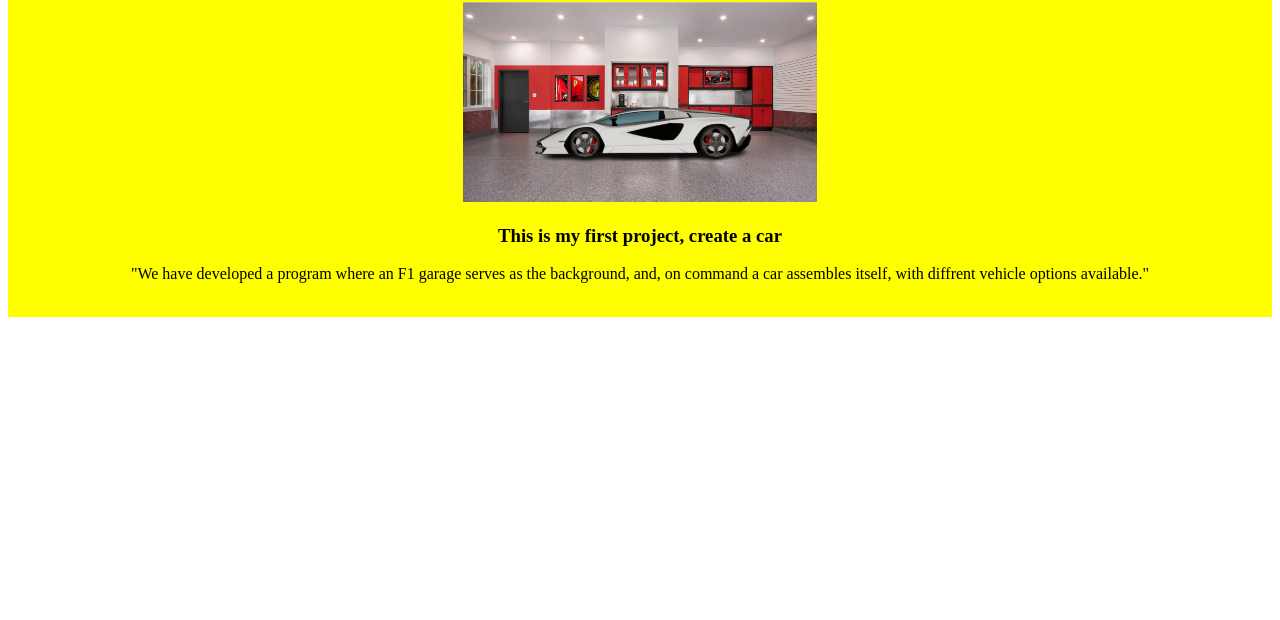
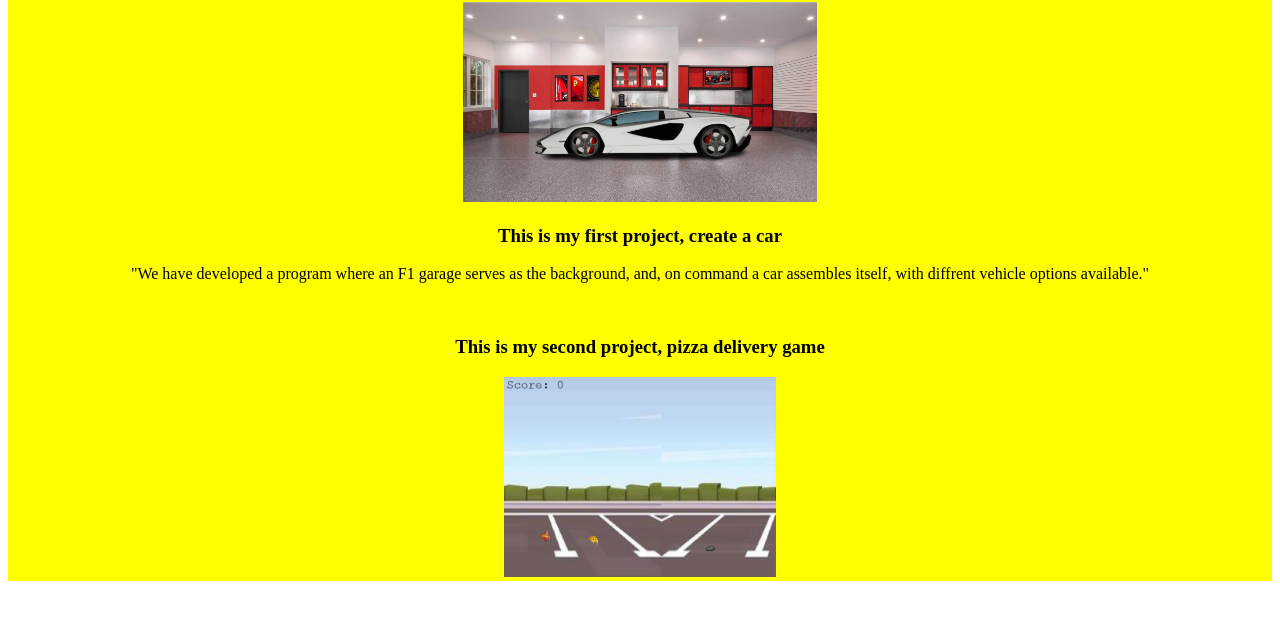
Before and after one commit to TarunK891/csp2024, a plain HTML site: page portfolio.html in a window 1280 px wide. Shown: the part 104-724 px from the top of the page. Drawn offline with Linux system fonts and the light colour scheme.

Commit message:
Pizza delivery heading
Added heading for the second project

```diff
--- a/portfolio.html
+++ b/portfolio.html
@@ -14,6 +14,11 @@
 <h3>This is my first project, create a car</h3>
 <p>"We have developed a program where an F1 garage serves as the background, and, on command a car assembles itself, with diffrent vehicle options available."</p>
 <br>
+<h3>This is my second project, pizza delivery game</h3>
+<img src="Parkingpizza.jpg" height="200" class="aligncenter">
+
+
+<br>
 </center>
 </body>
 </html>
```
